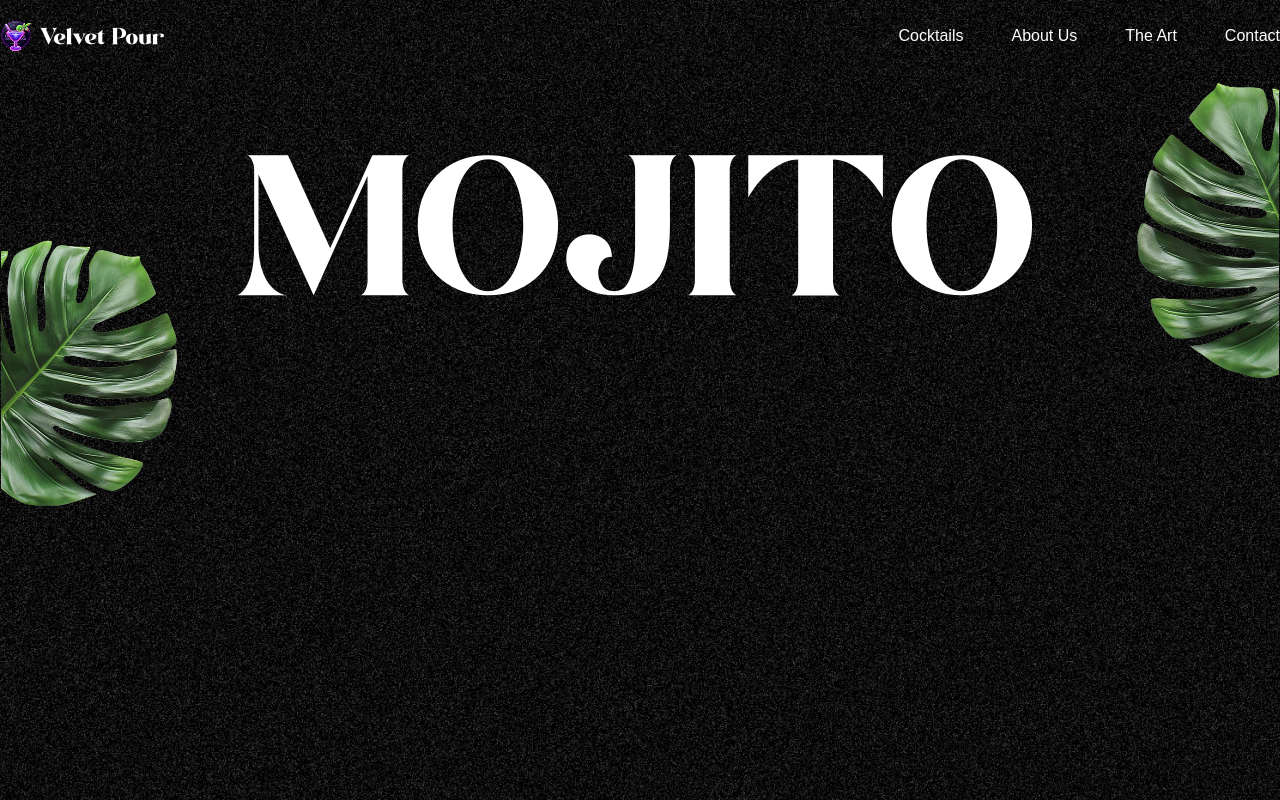
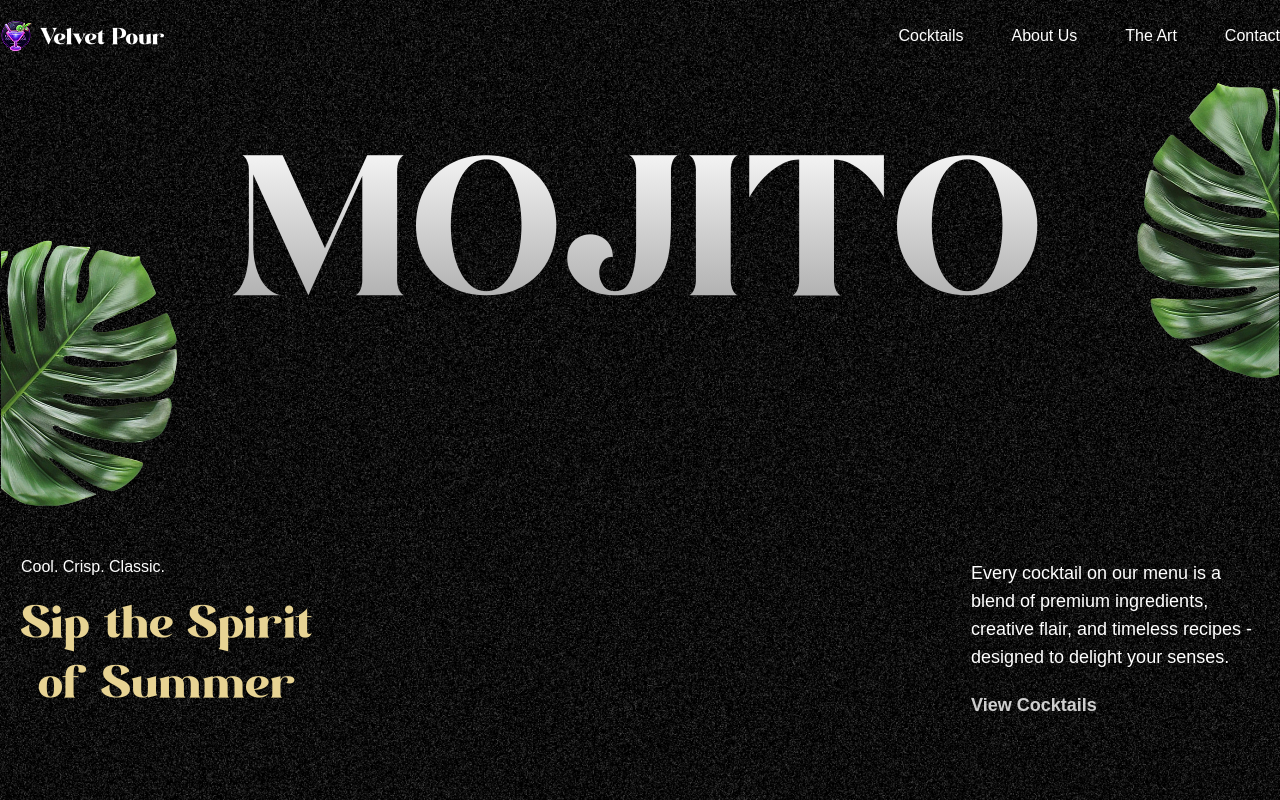
Before and after one commit to aryamanram/GSAP-Frontend-Website, a React (Vite) app: page / in a window 1280 px wide. Built offline with nearby package versions, Linux system fonts and the light colour scheme; a web font is replaced by a local one.

Commit message:
Animate title

```diff
--- a/src/components/Hero.jsx
+++ b/src/components/Hero.jsx
@@ -1,4 +1,21 @@
+import {useGSAP} from "@gsap/react";
+import {SplitText} from "gsap/all";
+import gsap from "gsap";
+
 const Hero = () => {
+    useGSAP(() => {
+        const heroSplit = new SplitText('.title', {type: 'chars, words'});
+        const paragraphSplit = new SplitText('.subtitle', {type: 'lines'});
+
+        heroSplit.chars.forEach((char) => char.classList.add('text-gradient'))
+        gsap.from(heroSplit.chars, {
+            yPercent: 100,
+            duration: 1.8,
+            ease: 'expo.out',
+            stagger: 0.06,
+        })
+    }, []);
+
     return (
         <section id = "hero" className = "noisy">
             <h1 className = "title">MOJITO</h1>
@@ -15,7 +32,22 @@ const Hero = () => {
                 className = "right-leaf"
             />
 
-
+            <div className = "body">
+                <div className = "content">
+                    <div className = "space-y-5 hidden md:block">
+                        <p>Cool. Crisp. Classic.</p>
+                        <p className = "subtitle">
+                            Sip the Spirit <br /> of Summer
+                        </p>
+                    </div>
+                    <div className = "view-cocktails">
+                        <p className = "subtitle">
+                            Every cocktail on our menu is a blend of premium ingredients, creative flair, and timeless recipes - designed to delight your senses.
+                        </p>
+                        <a href = '#cocktails'>View Cocktails</a>
+                    </div>
+                </div>
+            </div>
         </section>
     )
 }
```
